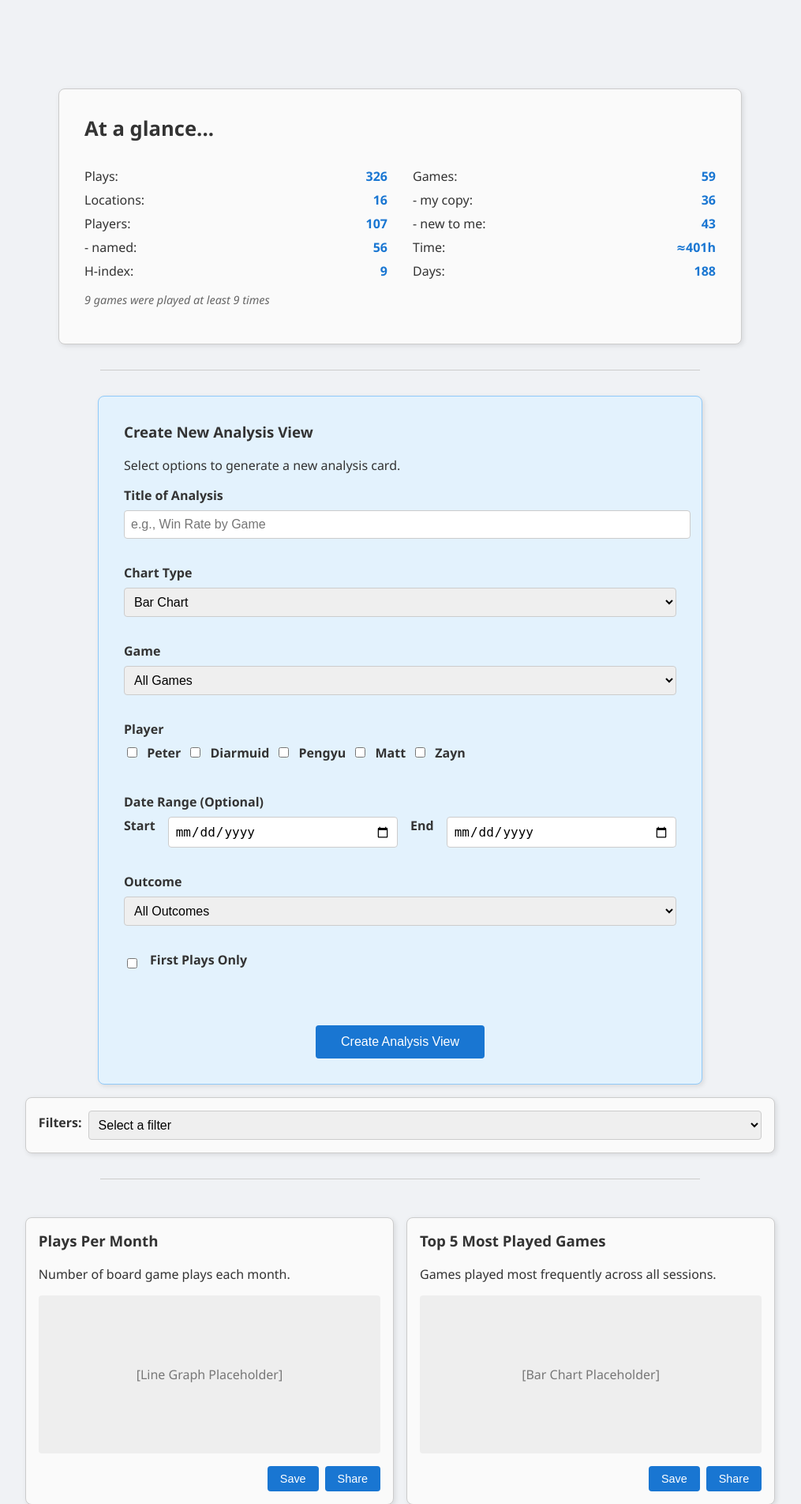
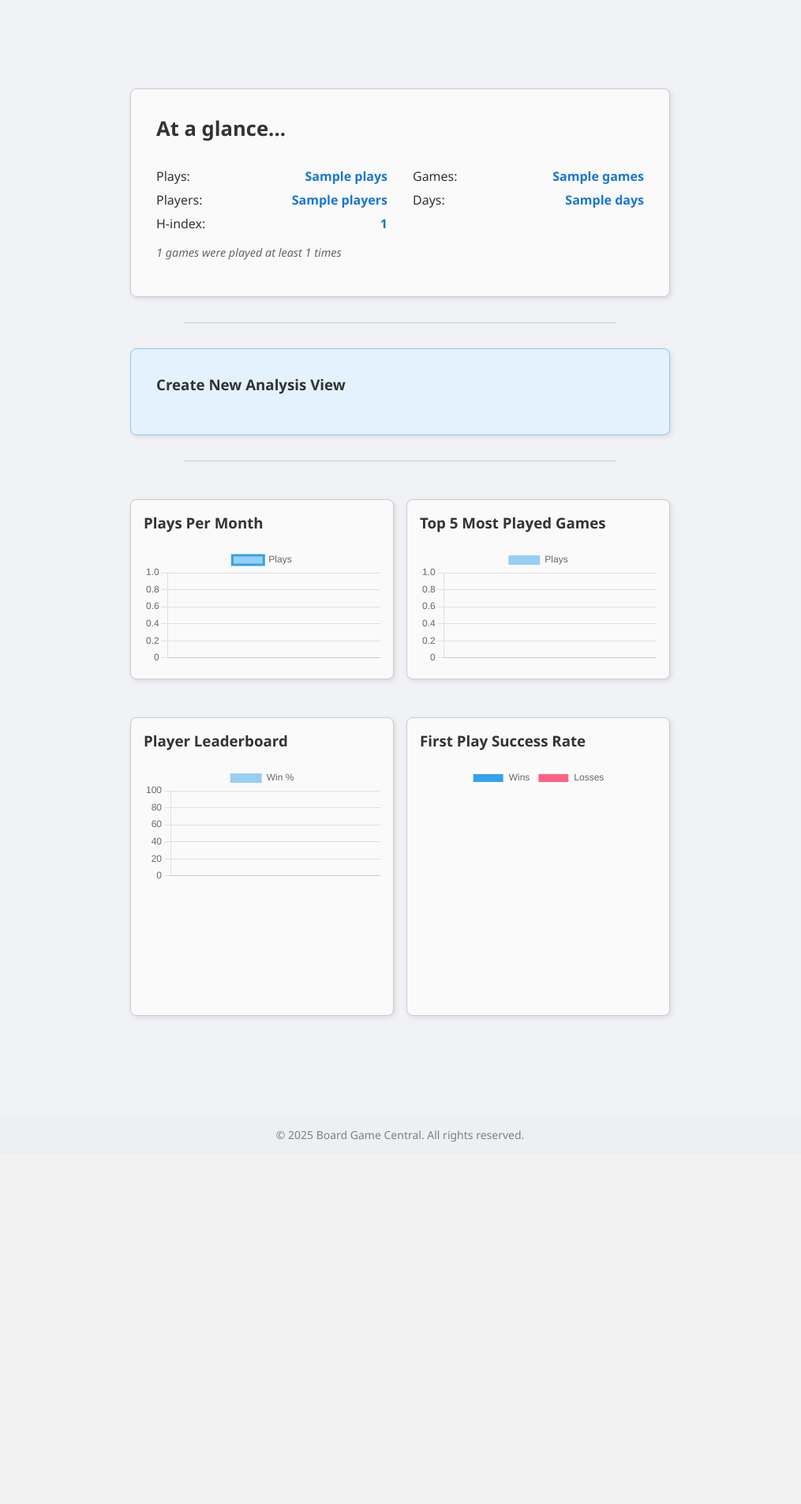
Before and after one commit to TheDoctorZoose/CITS3403-Agile-Project, a Flask app: template app/templates/analysis.html in a window 1280 px wide. Shown: the part 177-2081 px from the top of the page at 79% size, without its empty margins (133-1148 px from the left). After the commit the page ends 1623 px from the top, so only its background shows below. Run offline with Flask 3, Linux system fonts and the light colour scheme; the template is opened without the code that fills it: most values are stand-ins (such as "Sample title", 1, 10 or a date in 2020).

Commit message:
Update analysis script to engage with database
Signed-off-by: Zayn Chen <112833940+ChenZhez@users.noreply.github.com>

```diff
--- a/app/templates/analysis.html
+++ b/app/templates/analysis.html
@@ -4,195 +4,136 @@
 
 {% block extra_styles %}
   <link rel="stylesheet" href="{{ url_for('static', filename='css/analysis-styles.css') }}">
+  <!-- Chart.js -->
+  <script src="https://cdn.jsdelivr.net/npm/chart.js@4"></script>
 {% endblock %}
 
 {% block body_class %}analysis-page{% endblock %}
 
 {% block content %}
-
-<!-- Header Navigation already included in base.html -->
-
-<!-- Main Layout -->
 <main class="container">
-  <!-- Left Column: Analysis Cards -->
   <section class="left-column">
 
+    <!-- Summary -->
     <div id="summary">
       <h2 id="summary-header">At a glance...</h2>
       <div id="summary-columns">
         <div class="summary-column">
-          <p id="plays">Plays: <span>326</span></p>
-          <p id="locations">Locations:<span>16</span></p>
-          <p id="players">Players: <span>107</span></p>
-          <p id="named-players">- named: <span>56</span></p>
-          <p id="h-index">H-index: <span>9</span></p>
-          <p class="h-index-note"><span>9</span> games were played at least <span>9</span> times</p>
+          <p id="plays">Plays: <span>{{ plays }}</span></p>
+          <p id="players">Players: <span>{{ players }}</span></p>
+          <p id="h-index">H-index: <span>{{ h_index }}</span></p>
+          <p class="h-index-note">
+            <span>{{ h_index }}</span> games were played at least <span>{{ h_index }}</span> times
+          </p>
         </div>
         <div class="summary-column">
-          <p id="games">Games:<span>59</span></p>
-          <p id="my-copy">- my copy: <span>36</span></p>
-          <p id="new-to-me">- new to me: <span>43</span></p>
-          <p id="time">Time: <span>≈401h</span></p>
-          <p id="days">Days: <span>188</span></p>
+          <p id="games">Games: <span>{{ games }}</span></p>
+          <p id="days">Days: <span>{{ days }}</span></p>
         </div>
       </div>
     </div>
 
     <hr class="section-divider">
 
+    <!-- Create New Analysis -->
     <div class="card create-card">
       <h3>Create New Analysis View</h3>
-      <p>Select options to generate a new analysis card.</p>
       <form action="/save-view" method="POST">
-        <div class="form-group">
-          <label for="view-title">Title of Analysis</label>
-          <input type="text" id="view-title" name="view-title" placeholder="e.g., Win Rate by Game">
-        </div>
-
-        <div class="form-group">
-          <label for="chart-type">Chart Type</label>
-          <select id="chart-type" name="chart-type">
-            <option value="bar">Bar Chart</option>
-            <option value="line">Line Graph</option>
-            <option value="pie">Pie Chart</option>
-            <option value="table">Table View</option>
-          </select>
-        </div>
-
-        <div class="form-group">
-          <label for="game">Game</label>
-          <select id="game" name="game">
-            <option value="">All Games</option>
-            <option value="terraforming-mars">Terraforming Mars</option>
-            <option value="azul">Azul</option>
-            <option value="catan">Catan</option>
-          </select>
-        </div>
-
-        <div class="form-group">
-          <label for="players">Player</label>
-          <div class="checkbox-group">
-            <label><input type="checkbox" name="player" value="peter"> Peter</label>
-            <label><input type="checkbox" name="player" value="diarmuid"> Diarmuid</label>
-            <label><input type="checkbox" name="player" value="pengyu"> Pengyu</label>
-            <label><input type="checkbox" name="player" value="matt"> Matt</label>
-            <label><input type="checkbox" name="player" value="zayn"> Zayn</label>
-          </div>
-        </div>
-
-        <div class="form-group">
-          <label>Date Range (Optional)</label>
-          <div style="display: flex; gap: 1rem;">
-            <label for="start-date">Start</label><input type="date" id="start-date" name="start-date">
-            <label for="end-date">End</label><input type="date" id="end-date" name="end-date">
-          </div>
-        </div>
-
-        <div class="form-group">
-          <label for="outcome">Outcome</label>
-          <select id="outcome" name="outcome">
-            <option value="">All Outcomes</option>
-            <option value="win">Wins Only</option>
-            <option value="loss">Losses Only</option>
-          </select>
-        </div>
-
-        <div class="form-group">
-          <div class="checkbox-group">
-            <input type="checkbox" id="first-play" name="first-play">
-            <label for="first-play">First Plays Only</label>
-          </div>
-        </div>
-
-        <div class="form-actions">
-          <button type="submit">Create Analysis View</button>
-        </div>
+        <!-- ... 保持不变 … -->
       </form>
-    </div>
-
-    <!-- Filters Selector -->
-    <div class="card filters">
-      <label for="filter-select">Filters:</label>
-      <select id="filter-select" name="filter-select">
-        <option value="" disabled selected>Select a filter</option>
-        <option value="date">Date</option>
-        <option value="player">Player</option>
-        <option value="game">Game</option>
-      </select>
     </div>
 
     <hr class="section-divider">
 
+    <!-- Charts Grid -->
     <div class="cards-grid">
-    <!-- Card 1 -->
       <div class="card">
         <h3>Plays Per Month</h3>
-      <p>Number of board game plays each month.</p>
-      <div class="placeholder-graph">[Line Graph Placeholder]</div>
-      <div class="card-actions">
-        <button>Save</button>
-        <button>Share</button>
+        <canvas id="plays-per-month-chart"></canvas>
       </div>
-    </div>
-
-    <!-- Card 2 -->
       <div class="card">
         <h3>Top 5 Most Played Games</h3>
-      <p>Games played most frequently across all sessions.</p>
-      <div class="placeholder-graph">[Bar Chart Placeholder]</div>
-      <div class="card-actions">
-        <button>Save</button>
-        <button>Share</button>
+        <canvas id="top-games-chart"></canvas>
       </div>
-    </div>
-
-    <!-- Card 3 -->
       <div class="card">
         <h3>Player Leaderboard</h3>
-      <table>
-        <thead>
-          <tr>
-            <th>Player</th>
-            <th>Plays</th>
-            <th>Wins</th>
-            <th>Win %</th>
-          </tr>
-        </thead>
-        <tbody>
-          <tr><td>Alex</td><td>42</td><td>18</td><td>42%</td></tr>
-          <tr><td>Jordan</td><td>39</td><td>22</td><td>56%</td></tr>
-          <tr><td>Sam</td><td>35</td><td>19</td><td>54%</td></tr>
-        </tbody>
-      </table>
-      <div class="card-actions">
-        <button>Save</button>
-        <button>Share</button>
+        <canvas id="leaderboard-chart"></canvas>
       </div>
-    </div>
-
-    <!-- Card 4 -->
       <div class="card">
         <h3>First Play Success Rate</h3>
-      <p>Win rate for first-time players across all games.</p>
-      <div class="placeholder-graph">[Pie Chart Placeholder]</div>
-      <div class="card-actions">
-        <button>Save</button>
-        <button>Share</button>
-      </div>
-    </div>
-
-    <!-- Card 5 -->
-    <div class="card">
-      <h3>Role Win Rates</h3>
-      <p>Winning percentages by role/faction (asymmetric games).</p>
-      <div class="placeholder-graph">[Stacked Bar Chart Placeholder]</div>
-      <div class="card-actions">
-        <button>Save</button>
-        <button>Share</button>
-      </div>
+        <canvas id="first-play-chart"></canvas>
       </div>
     </div>
   </section>
 </main>
+{% endblock %}
 
+{% block extra_scripts %}
+<script>
+  // 注入后端数据
+  window.playsPerMonth  = {{ plays_per_month  | tojson }};
+  window.topGames       = {{ top_games       | tojson }};
+  window.leaderboard    = {{ leaderboard     | tojson }};
+  window.firstPlayStats = {{ first_play_stats | tojson }};
+
+  document.addEventListener('DOMContentLoaded', function() {
+    // 1) Plays Per Month
+    new Chart(
+      document.getElementById('plays-per-month-chart').getContext('2d'),
+      {
+        type: 'line',
+        data: {
+          labels: window.playsPerMonth.map(r=>`${r.year}-${String(r.month).padStart(2,'0')}`),
+          datasets: [{ label:'Plays', data: window.playsPerMonth.map(r=>r.count), fill:true }]
+        }
+      }
+    );
+
+    // 2) Top Games
+    new Chart(
+      document.getElementById('top-games-chart').getContext('2d'),
+      {
+        type:'bar',
+        data:{
+          labels: window.topGames.map(r=>r.game),
+          datasets:[{ label:'Plays', data: window.topGames.map(r=>r.count) }]
+        }
+      }
+    );
+
+    // 3) Leaderboard (Win %)
+    new Chart(
+      document.getElementById('leaderboard-chart').getContext('2d'),
+      {
+        type:'bar',
+        data:{
+          labels: window.leaderboard.map(r=>r.username),
+          datasets:[{ label:'Win %', data: window.leaderboard.map(r=>r.win_rate) }]
+        },
+        options:{
+          scales:{ y:{ beginAtZero:true, max:100 } }
+        }
+      }
+    );
+
+    // 4) First Play Success Rate (Doughnut)
+    new Chart(
+      document.getElementById('first-play-chart').getContext('2d'),
+      {
+        type:'doughnut',
+        data:{
+          labels:['Wins','Losses'],
+          datasets:[{
+            label:'First Play',
+            data:[
+              window.firstPlayStats.wins,
+              window.firstPlayStats.total - window.firstPlayStats.wins
+            ]
+          }]
+        }
+      }
+    );
+
+  });
+</script>
 {% endblock %}
```
Lines whose indentation alone changed are shown as unchanged.
